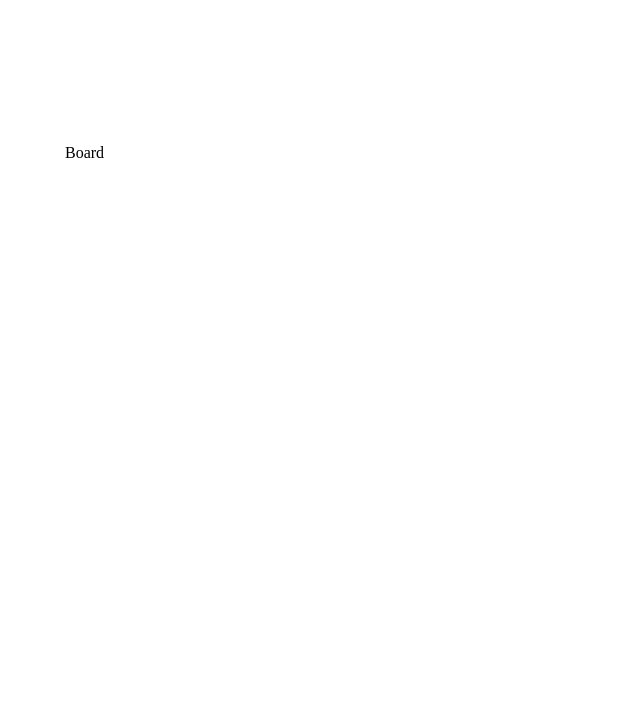
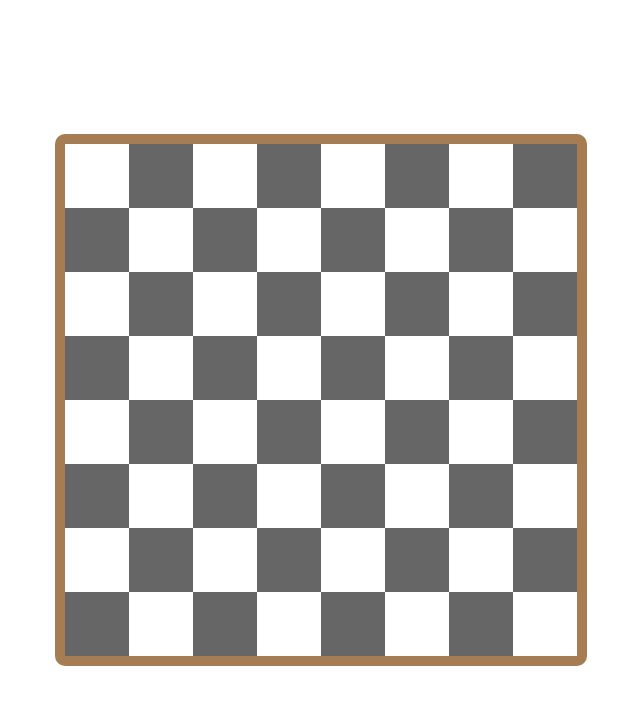
Before and after one commit to ViteKhan/chess, a React (Create React App) app: page / in a window 1280 px wide. Shown: the top 704 px of the page, without its empty margins (319-959 px from the left). Built offline with nearby package versions, Linux system fonts and the light colour scheme.

Commit message:
changed styles of BoardComponent and CellComponent and added logic to App

```diff
--- a/src/App.tsx
+++ b/src/App.tsx
@@ -1,10 +1,27 @@
 import './App.css';
-import { BoardComponent } from './components/Board';
+import { useEffect, useState } from 'react';
+import { BoardComponent } from 'components/Board';
+import { Board } from 'models/Board';
 
 function App() {
+  const [board, setBoard] = useState<Board>(new Board());
+
+  const restart = () => {
+    const newBoard = new Board();
+    newBoard.initCells();
+    setBoard(newBoard);
+  };
+
+  useEffect(() => {
+    restart();
+  }, []);
+
   return (
     <div className="app">
-      <BoardComponent/>
+      <BoardComponent
+        board={board}
+        setBoard={setBoard}
+      />
     </div>
   );
 }
--- a/src/components/Board/Board.css
+++ /dev/null
@@ -1,6 +0,0 @@
-.board {
-  width: calc(64px * 8);
-  height: calc(64px * 8);
-  display: flex;
-  flex-wrap: wrap;
-}
--- /dev/null
+++ b/src/components/Board/Board.scss
@@ -0,0 +1,11 @@
+@import 'styles/variables';
+
+.board {
+  width: calc(#{$CELL_SIZE} * 8 + #{$BOARD_BORDER} * 2);
+  height: calc(#{$CELL_SIZE} * 8 + #{$BOARD_BORDER} * 2);
+  display: flex;
+  flex-wrap: wrap;
+  box-sizing: border-box;
+  border: $BOARD_BORDER solid $BROWN;
+  border-radius: $BOARD_BORDER;
+}
--- a/src/components/Board/Board.tsx
+++ b/src/components/Board/Board.tsx
@@ -1,9 +1,23 @@
-import './Board.css';
+import './Board.scss';
+import { Board } from 'models/Board';
+import { FC, Fragment } from 'react';
+import { CellComponent } from '../Cell';
 
-export const BoardComponent = () => {
+interface BoardComponentProps {
+  board: Board;
+  setBoard: (board: Board) => void;
+}
+
+export const BoardComponent: FC<BoardComponentProps> = ({ board, setBoard }) => {
   return (
     <div className="board">
-        Board
+      {board.cells.map((row, idx) => (
+        <Fragment key={idx}>
+          {row.map(cell => (
+            <CellComponent key={cell.id} cell={cell}/>
+          ))}
+        </Fragment>
+      ))}
     </div>
   );
 };
--- /dev/null
+++ b/src/components/Cell/Cell.scss
@@ -0,0 +1,17 @@
+@import 'styles/variables';
+
+.cell {
+  width: $CELL_SIZE;
+  height: $CELL_SIZE;
+  display: flex;
+  align-items: center;
+  justify-content: center;
+}
+
+.black {
+  background: $BLACK;
+}
+
+.white {
+  background: $WHITE;
+}
--- a/src/components/Cell/Cell.tsx
+++ b/src/components/Cell/Cell.tsx
@@ -1,9 +1,14 @@
-import './Cell.css';
+import './Cell.scss';
+import { Cell } from 'models/Cell';
+import { FC } from 'react';
 
-export const CellComponent = () => {
+interface CellComponentProps {
+  cell: Cell;
+}
+
+export const CellComponent: FC<CellComponentProps> = ({ cell }) => {
   return (
-    <div className="cell">
-      Cell
+    <div className={['cell', cell.color].join(' ')}>
     </div>
   );
 };
```
Also changed, not shown: src/components/Cell/Cell.css (deleted, +0 -15 lines).
